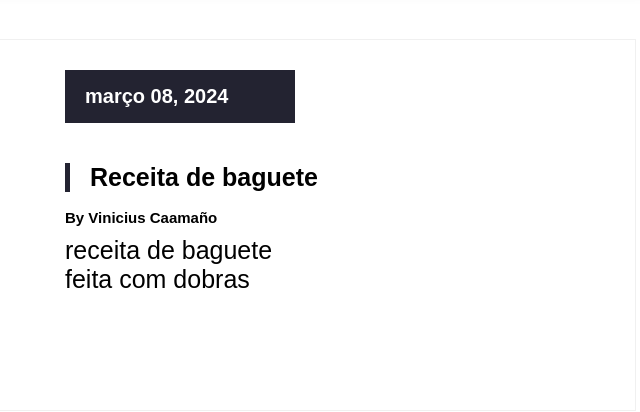
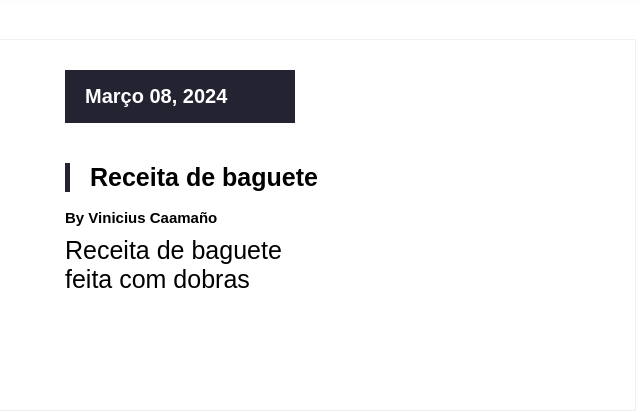
Before and after one commit to viniciuscaamano/blog, a plain HTML site: page index.html in a window 1280 px wide. Shown: the part 255-667 px from the top of the page, 636-1276 px from the left. Drawn offline with Linux system fonts and the light colour scheme.

Commit message:
Add files via upload

```diff
--- a/index.html
+++ b/index.html
@@ -49,11 +49,11 @@
             <img src="img/baguete/baguete.jpg" alt="">
 
             <div class="desc">
-                <h3>março 08, 2024</h3>
+                <h3>Março 08, 2024</h3>
 
             <h1>Receita de baguete</h1>
             <h4>By Vinicius Caamaño</h4>
-            <p>receita de baguete feita com dobras</p>
+            <p>Receita de baguete feita com dobras</p>
 
         </div>
         </div>
```
